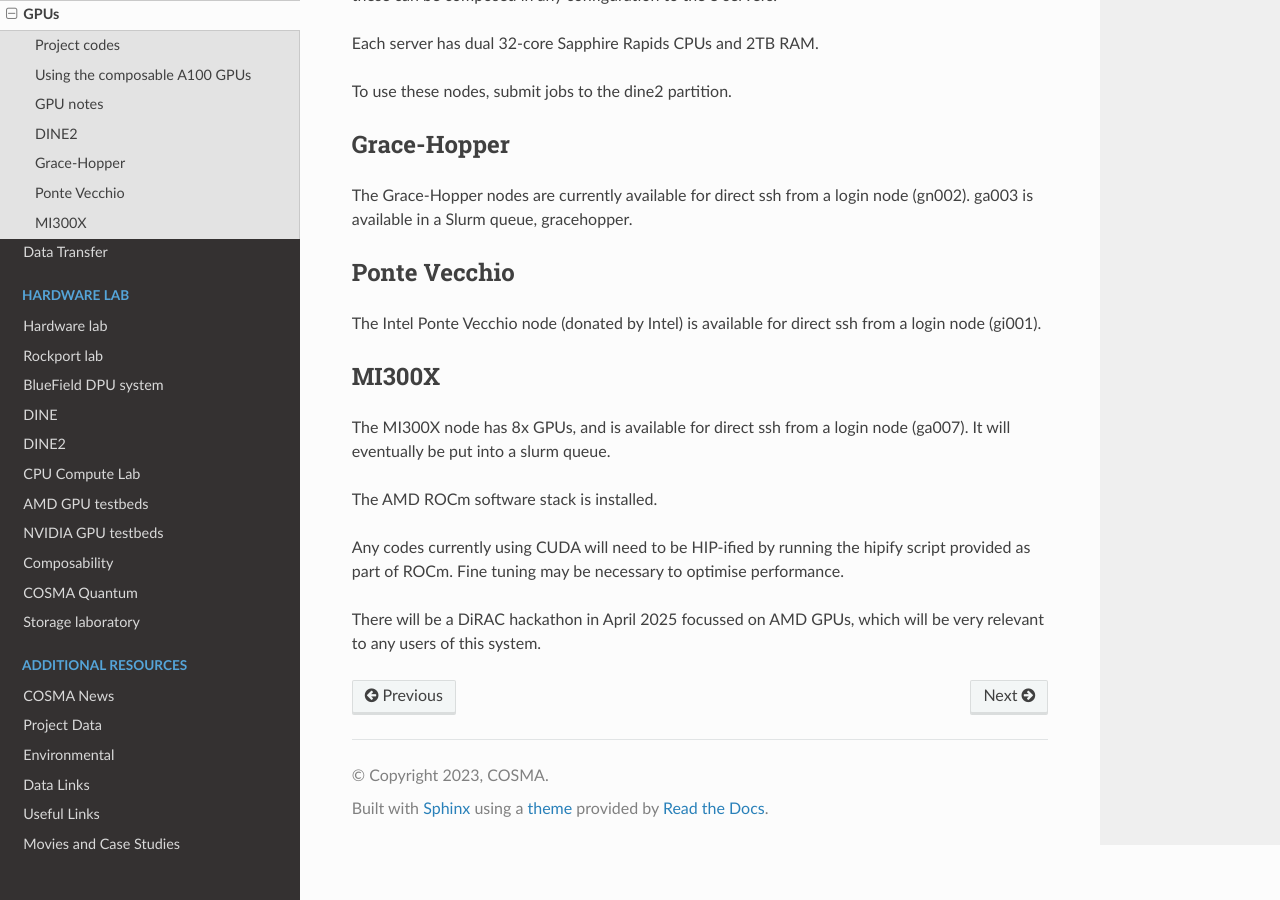
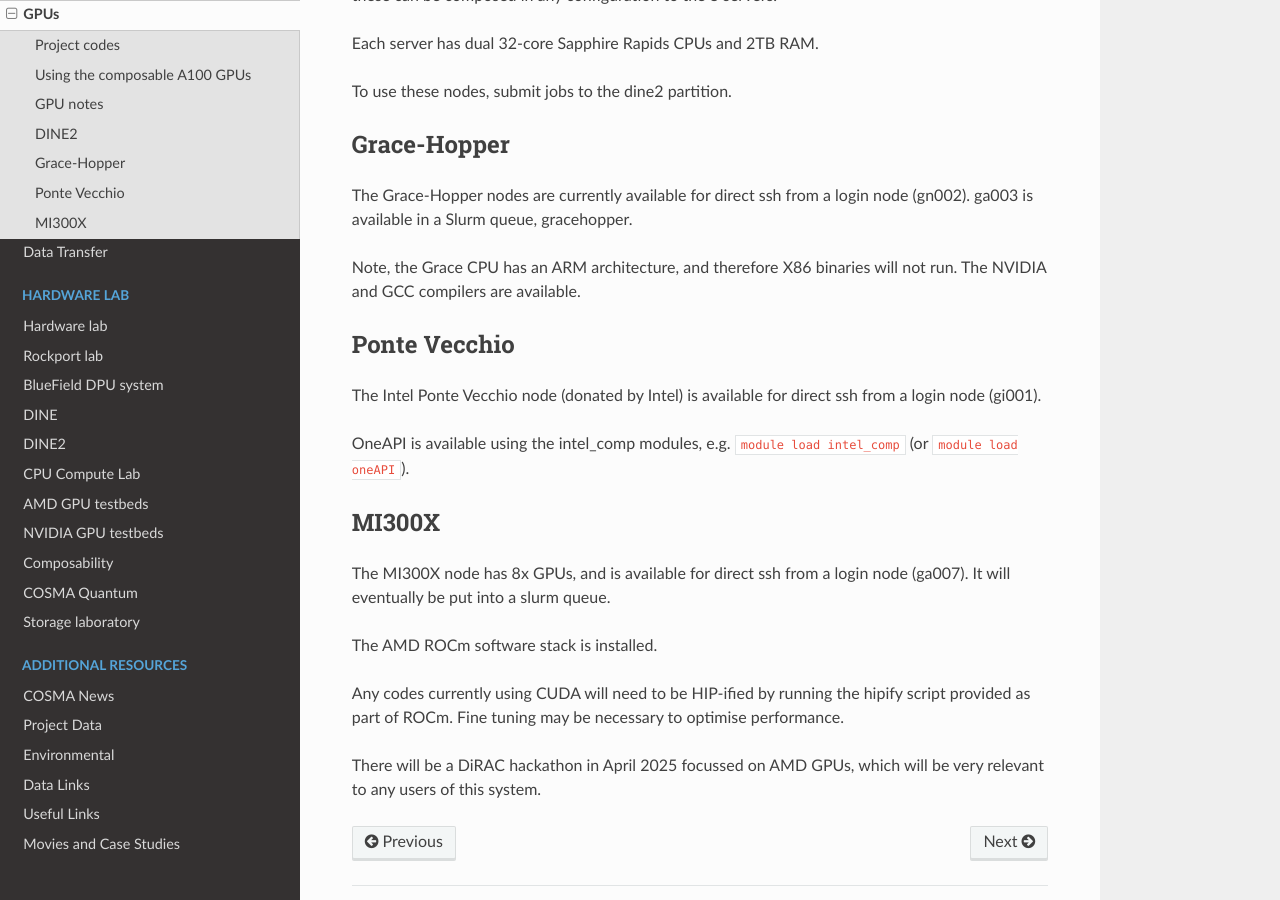
Before and after one commit to agb32/cosmadoc, a Sphinx documentation site: the page built from docs/source/gpu.md, in a window 1280 px wide and 900 px high, scrolled down 1726 px. Built offline with Sphinx 7.4.7 and the Read the Docs theme 3.1.0, drawn with Linux system fonts in a browser that asks for light colours.

Commit message:
added info

```diff
--- a/docs/source/gpu.md
+++ b/docs/source/gpu.md
@@ -59,9 +59,13 @@ To use these nodes, submit jobs to the dine2 partition.
 
 The Grace-Hopper nodes are currently available for direct ssh from a login node (gn002).  ga003 is available in a Slurm queue, gracehopper.
 
+Note, the Grace CPU has an ARM architecture, and therefore X86 binaries will not run.  The NVIDIA and GCC compilers are available.
+
 ## Ponte Vecchio
 
 The Intel Ponte Vecchio node (donated by Intel) is available for direct ssh from a login node (gi001).
+
+OneAPI is available using the intel_comp modules, e.g. `module load intel_comp` (or `module load oneAPI`).
 
 ## MI300X
 
```
